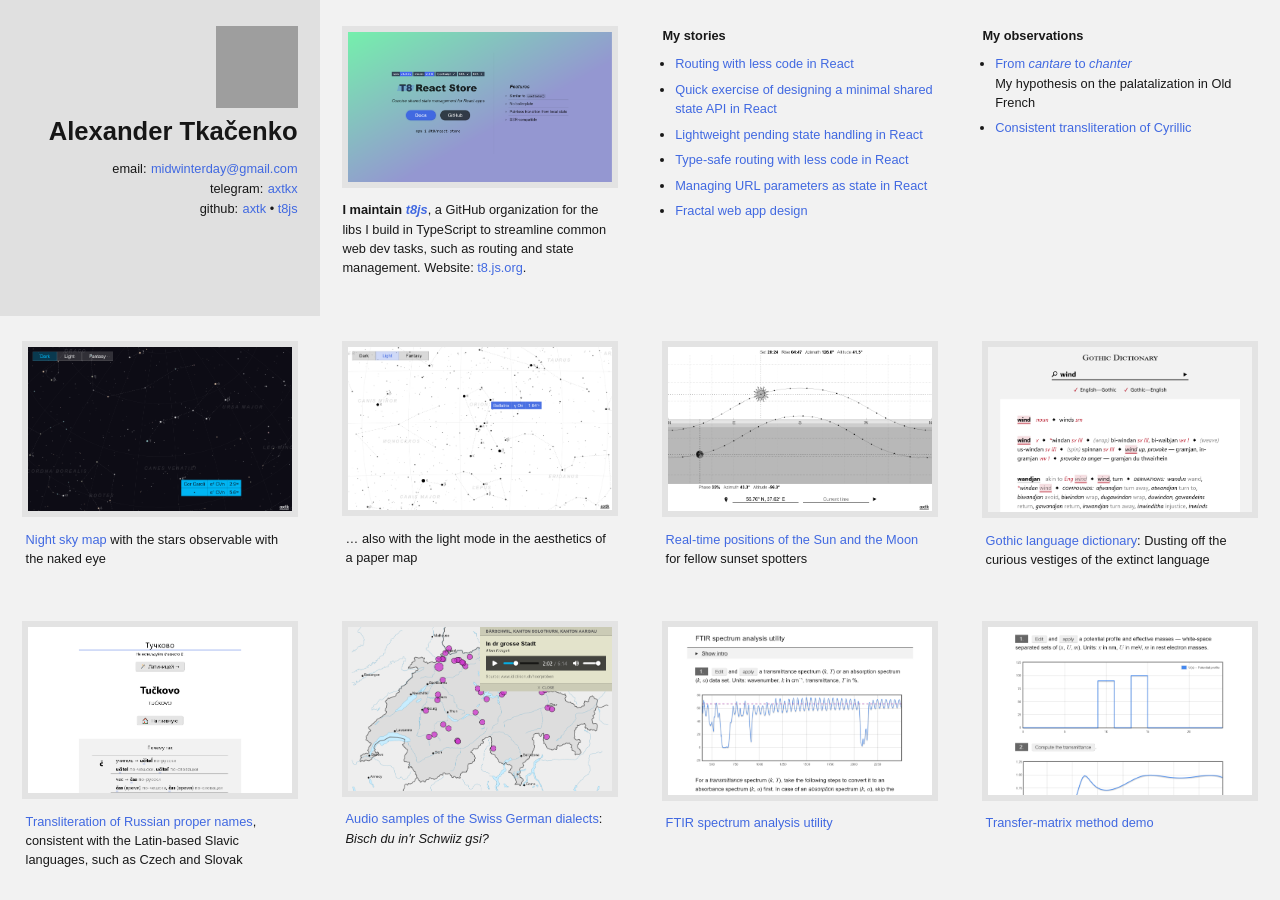
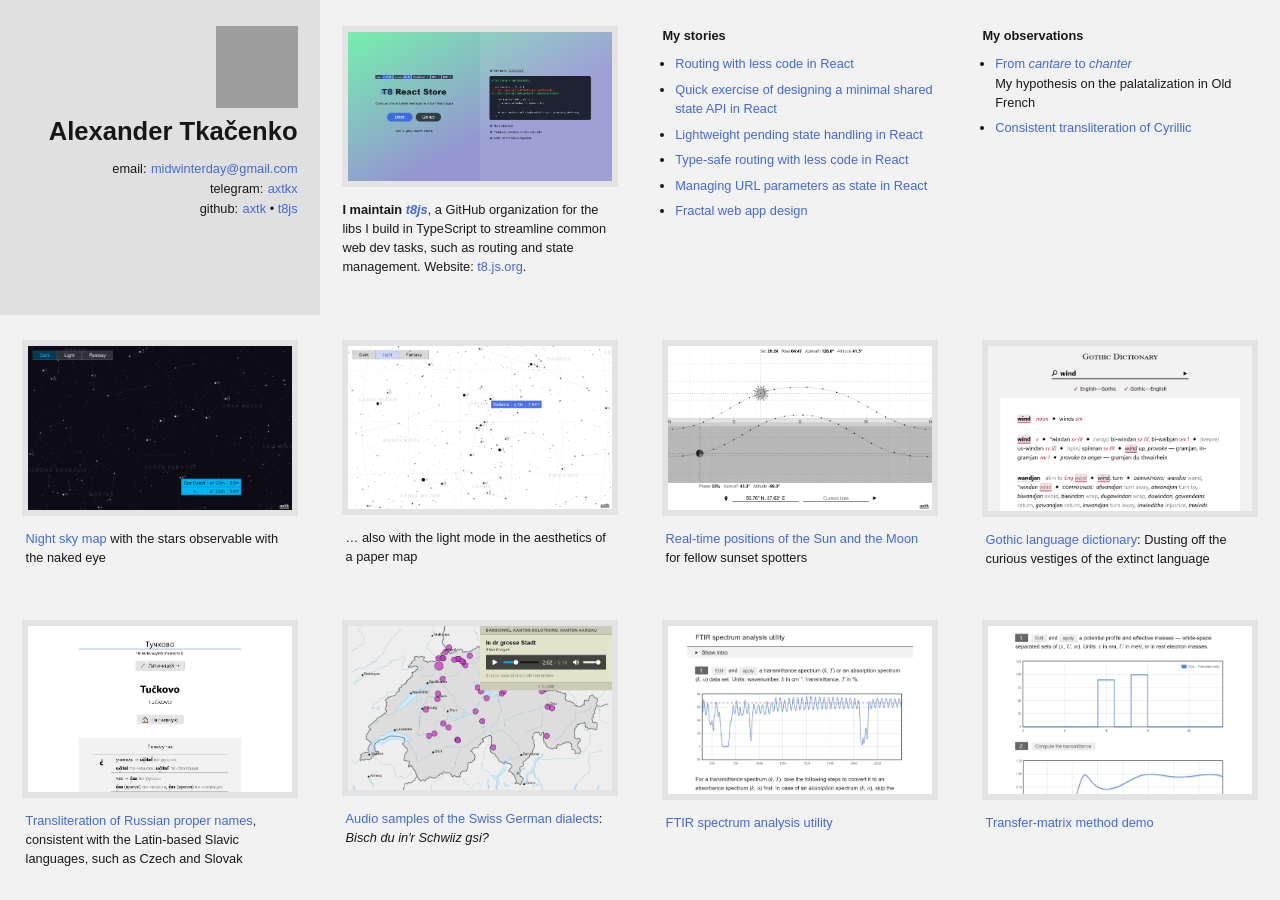
Before and after one commit to axtk/axtk.github.io, a Jekyll site: the page index.html, which Jekyll copies as it is, in a window 1280 px wide. Built offline with Jekyll 4.4.1, drawn with Linux system fonts in a browser that asks for light colours; grey boxes are pictures that could not be loaded.

Commit message:
update t8 screenshot

```diff
--- a/index.html
+++ b/index.html
@@ -33,7 +33,7 @@
 
 <section data-tags="intro2">
   <figure>
-    <picture><a href="https://t8.js.org" target="_blank"><img src="x/assets/screenshots/t8_react_store_20251015_2121.png" alt="T8 React Store docs screenshot" height="360" loading="lazy"></a></picture>
+    <picture><a href="https://t8.js.org" target="_blank"><img src="x/assets/screenshots/t8_react_store_20251021_0050.png" alt="T8 React Store docs screenshot" height="360" loading="lazy"></a></picture>
   </figure>
   <p><strong>I maintain <a href="https://github.com/t8js" target="_blank"><i>t8js</i></a></strong>, a GitHub organization for the libs I build in TypeScript to streamline common web dev tasks, such as routing and state management. Website: <a href="https://t8.js.org" target="_blank">t8.js.org</a>.</p>
 </section>
```
Also changed, not shown: x/assets/screenshots/t8_react_store_20251021_0050.png (added).
